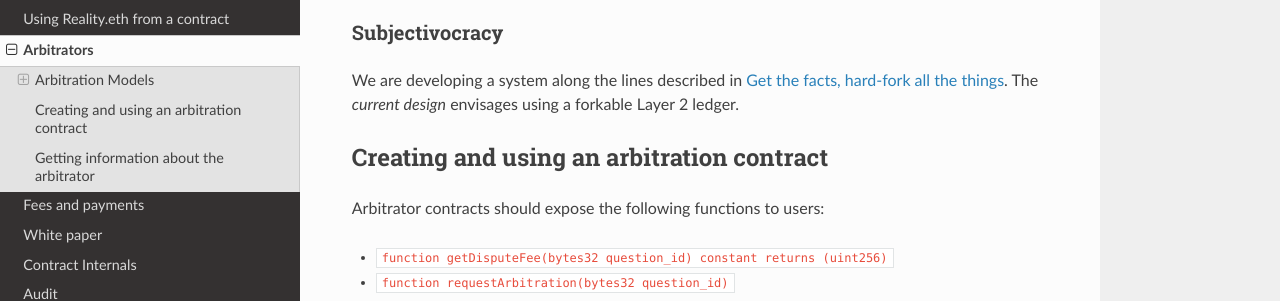
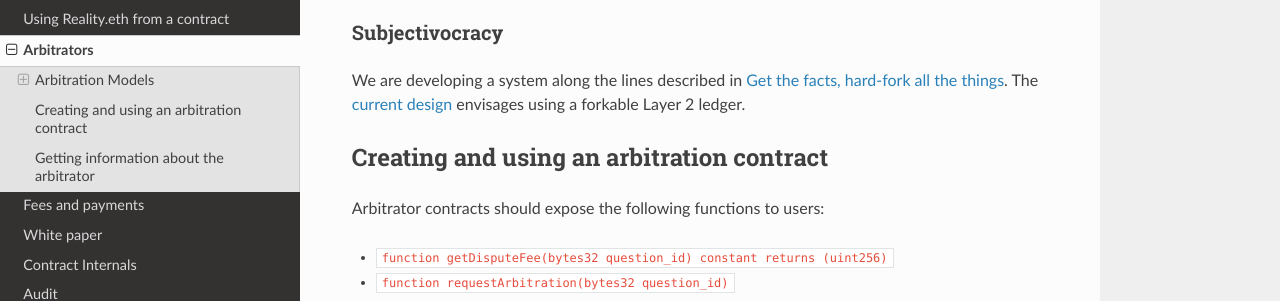
Before and after one commit to RealityETH/reality-eth-monorepo, a Sphinx documentation site: the page built from packages/docs/arbitrators.rst, in a window 1280 px wide and 900 px high, scrolled down 785 px. Shown: the part 162-463 px from the top of the window. Built offline with Sphinx 7.4.7 and the Read the Docs theme 2.0.0, drawn with Linux system fonts in a browser that asks for light colours.

Commit message:
Fix link

```diff
--- a/packages/docs/arbitrators.rst
+++ b/packages/docs/arbitrators.rst
@@ -35,7 +35,7 @@
 Subjectivocracy
 ^^^^^^^^^^^^^^^^^^^^^^^^^^^^^^^
 
-We are developing a system along the lines described in `Get the facts, hard-fork all the things`_. The `current design` envisages using a forkable Layer 2 ledger.
+We are developing a system along the lines described in `Get the facts, hard-fork all the things`_. The `current design`_ envisages using a forkable Layer 2 ledger.
 
 .. _`Get the facts, hard-fork all the things`: https://decentralize.today/get-the-facts-hard-fork-all-the-things-3ea2233da0fd
 .. _`current design`: https://github.com/RealityETH/subjectivocracy
```
